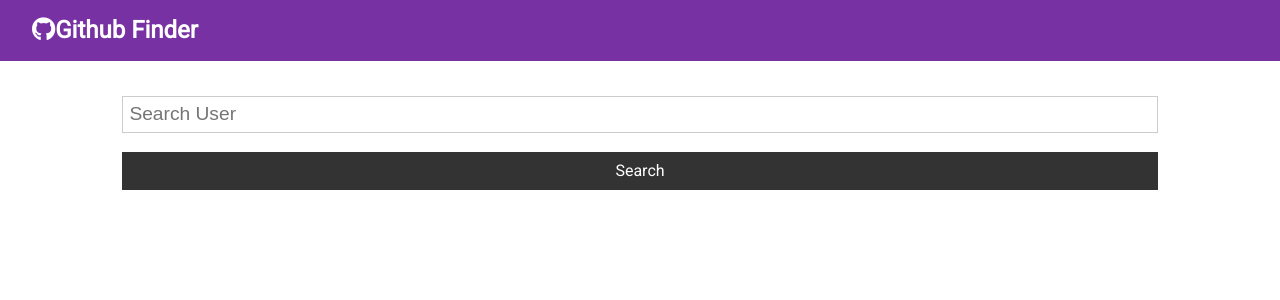
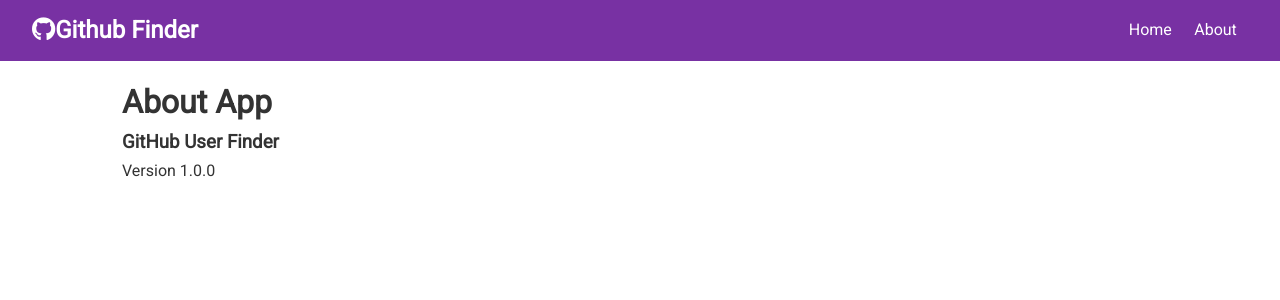
Before and after one commit to pm0824/github-finder, a React (Create React App) app: page /about in a window 1280 px wide. Shown: the top 300 px of the page. Built offline with nearby package versions, Linux system fonts and the light colour scheme.

Commit message:
React router dom added

```diff
--- a/package.json
+++ b/package.json
@@ -9,6 +9,7 @@
     "axios": "^0.21.1",
     "react": "^17.0.2",
     "react-dom": "^17.0.2",
+    "react-router-dom": "^5.2.0",
     "react-scripts": "4.0.3",
     "web-vitals": "^1.0.1"
   },
--- a/src/App.js
+++ b/src/App.js
@@ -1,8 +1,10 @@
-import React, {Component} from 'react';
+import React, {Component, Fragment} from 'react';
+import {BrowserRouter as Router , Switch, Route} from 'react-router-dom'
 import Navbar from './components/layout/Navbar'
 import Users from './components/users/Users'
 import Search from './components/users/Search'
 import Alert from './components/layout/Alert'
+import About from './components/pages/About'
 import axios from 'axios'
 import './App.css';
 
@@ -44,9 +46,16 @@
   render(){
     const {users,loading,alert} = this.state;
     return (
+      <Router>
         <div className="App">
           <Navbar/>
           <div className="container">
+            <Switch>
+              <Route
+                exact path='/'
+                render = {
+                  props=>(
+                    <Fragment>
                       <Alert alert={alert}/>
                        <Search
                         searchUsers={this.searchUsers}
@@ -55,8 +64,17 @@
                         setAlert = {this.setAlert}
                         />
                         <Users loading={loading} users={users}/>
+                    </Fragment>
+                  )
+                }
+              />
+              <Route
+                exact path='/about' component={About}
+              />
+            </Switch>
           </div>
         </div>
+      </Router>
     );
   }
 }
--- a/src/components/layout/Navbar.js
+++ b/src/components/layout/Navbar.js
@@ -1,4 +1,5 @@
 import React from 'react'
+import {Link} from 'react-router-dom'
 
 const Navbar = ({icon}) => {
         return (
@@ -6,6 +7,14 @@
                 <h1>
                     <i className={icon}/>Github Finder
                 </h1>
+                <ul>
+                    <li>
+                        <Link to='/'>Home</Link>
+                    </li>
+                    <li>
+                        <Link to='/about'>About</Link>
+                    </li>
+                </ul>
             </nav>
         )
 }
--- /dev/null
+++ b/src/components/pages/About.js
@@ -0,0 +1,13 @@
+import React,{Fragment} from 'react'
+
+const About = () => {
+    return (
+        <Fragment>
+            <h1>About App</h1>
+            <h3>GitHub User Finder</h3>
+            <p>Version 1.0.0</p>
+        </Fragment>
+    )
+}
+
+export default About
```
Also changed, not shown: 1 other file (tests, documents, lock files or other folders). Lines whose indentation alone changed are shown as unchanged.
